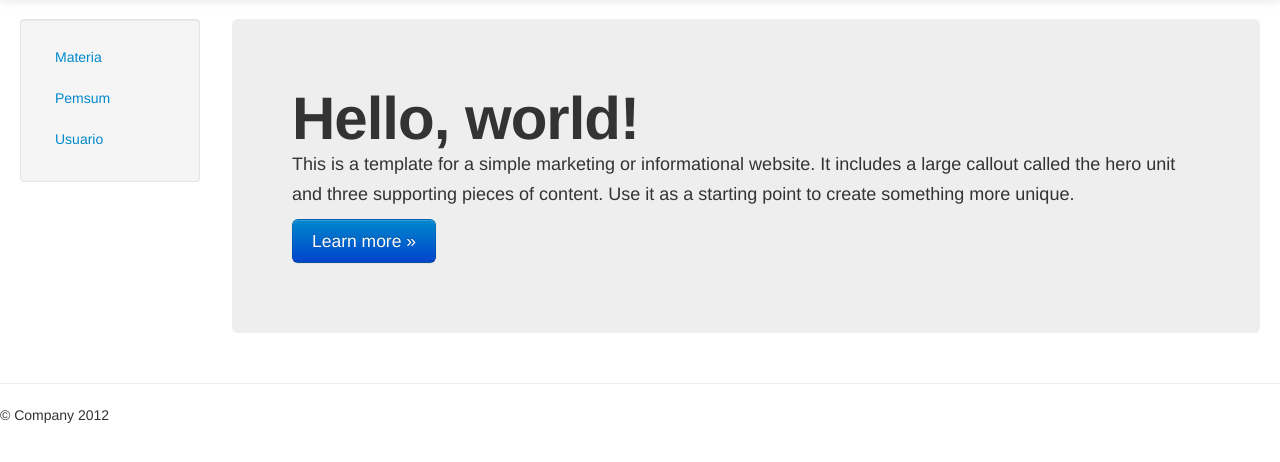
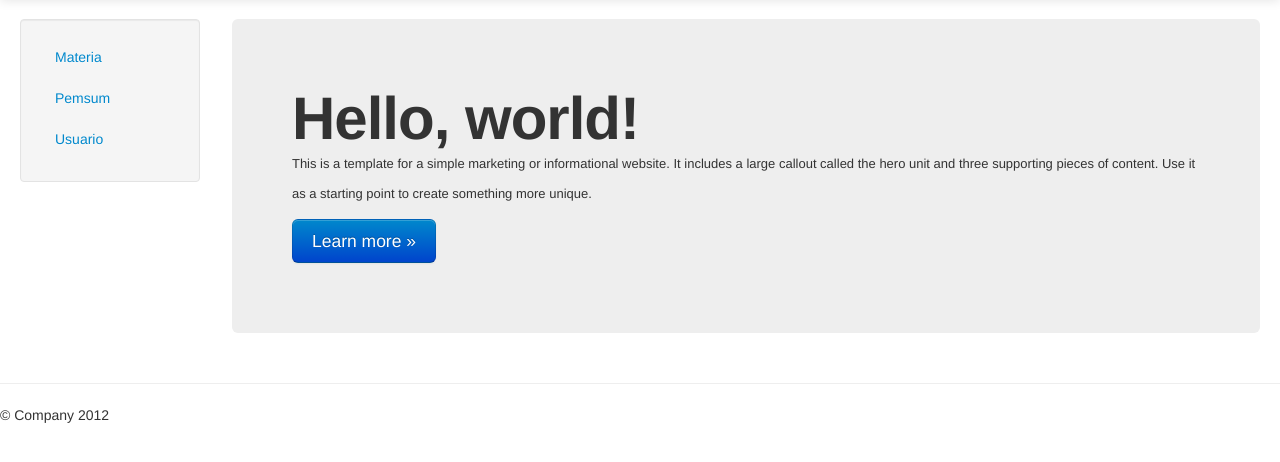
Before and after one commit to danielcfe/proyectoUniversidad, a CodeIgniter app: the page made by application/views/plantilla.php in a window 1280 px wide. Shown: the part 41-503 px from the top of the page. Run offline with CodeIgniter, Linux system fonts and the light colour scheme.

Commit message:
cambio de fuente principal

```diff
--- a/css/iuspo_style.css
+++ b/css/iuspo_style.css
@@ -11,3 +11,7 @@
 	-moz-box-shadow: 0 1px 2px rgba(0,0,0,.05);
 	box-shadow: 0 1px 2px rgba(0, 0, 0, .05);
 }
+
+.hero-unit{
+	font-size: 13px;
+}
```
